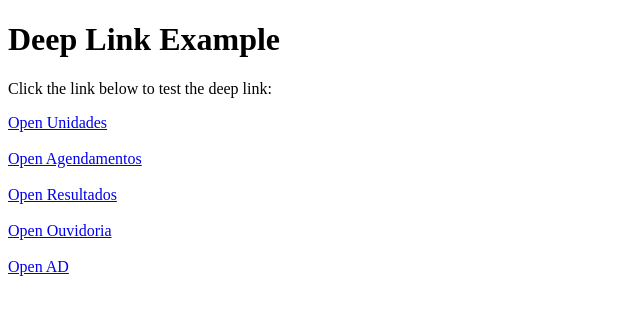
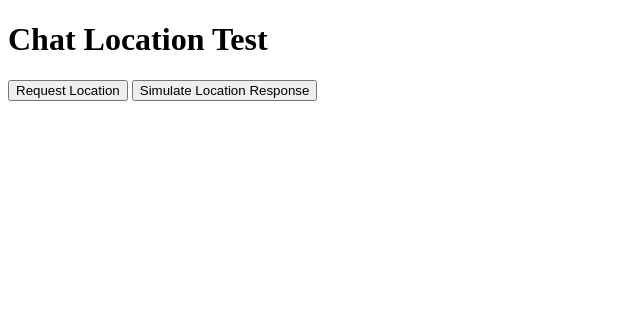
Before and after one commit to geangil/webviewOnline, a plain HTML site: page index.html in a window 1280 px wide. Shown: the whole page, without its empty margins (0-640 px from the left). Drawn offline with Linux system fonts and the light colour scheme.

Commit message:
add new html

```diff
--- a/index.html
+++ b/index.html
@@ -3,15 +3,29 @@
 <head>
     <meta charset="UTF-8">
     <meta name="viewport" content="width=device-width, initial-scale=1.0">
-    <title>Deep Link Example</title>
+    <title>Chat Test</title>
+    <script>
+        function requestLocation() {
+            // Envia uma mensagem para o código Swift para solicitar a localização do usuário
+            window.webkit.messageHandlers.chatRequestUserLocation.postMessage(null);
+        }
+
+        function handleUserLocation(lat, lon) {
+            // Recebe a localização do código Swift e a exibe
+            document.getElementById('location').textContent = 'Latitude: ' + lat + ', Longitude: ' + lon;
+        }
+
+        // Simula a chamada da função para testar
+        function simulateLocationResponse() {
+            // Envia uma mensagem simulada com dados de localização para o código Swift
+            window.webkit.messageHandlers.chatSendUserLocation.postMessage({ lat: '37.7749', lon: '-122.4194' });
+        }
+    </script>
 </head>
 <body>
-    <h1>Deep Link Example</h1>
-    <p>Click the link below to test the deep link:</p>
-    <a href="br.com.grupofleury.amais://unidades">Open Unidades</a><br/><br/>
-    <a href="br.com.grupofleury.amais://agendamentos">Open Agendamentos</a><br/><br/>
-    <a href="br.com.grupofleury.amais://resultados">Open Resultados</a><br/><br/>
-    <a href="br.com.grupofleury.amais://ouvidoria">Open Ouvidoria</a><br/><br/>
-    <a href="br.com.grupofleury.amais://ad">Open AD</a><br/><br/>
+    <h1>Chat Location Test</h1>
+    <button onclick="requestLocation()">Request Location</button>
+    <button onclick="simulateLocationResponse()">Simulate Location Response</button>
+    <p id="location"></p>
 </body>
 </html>
```
Also changed, not shown: index1.html (added, +17 -0 lines).
